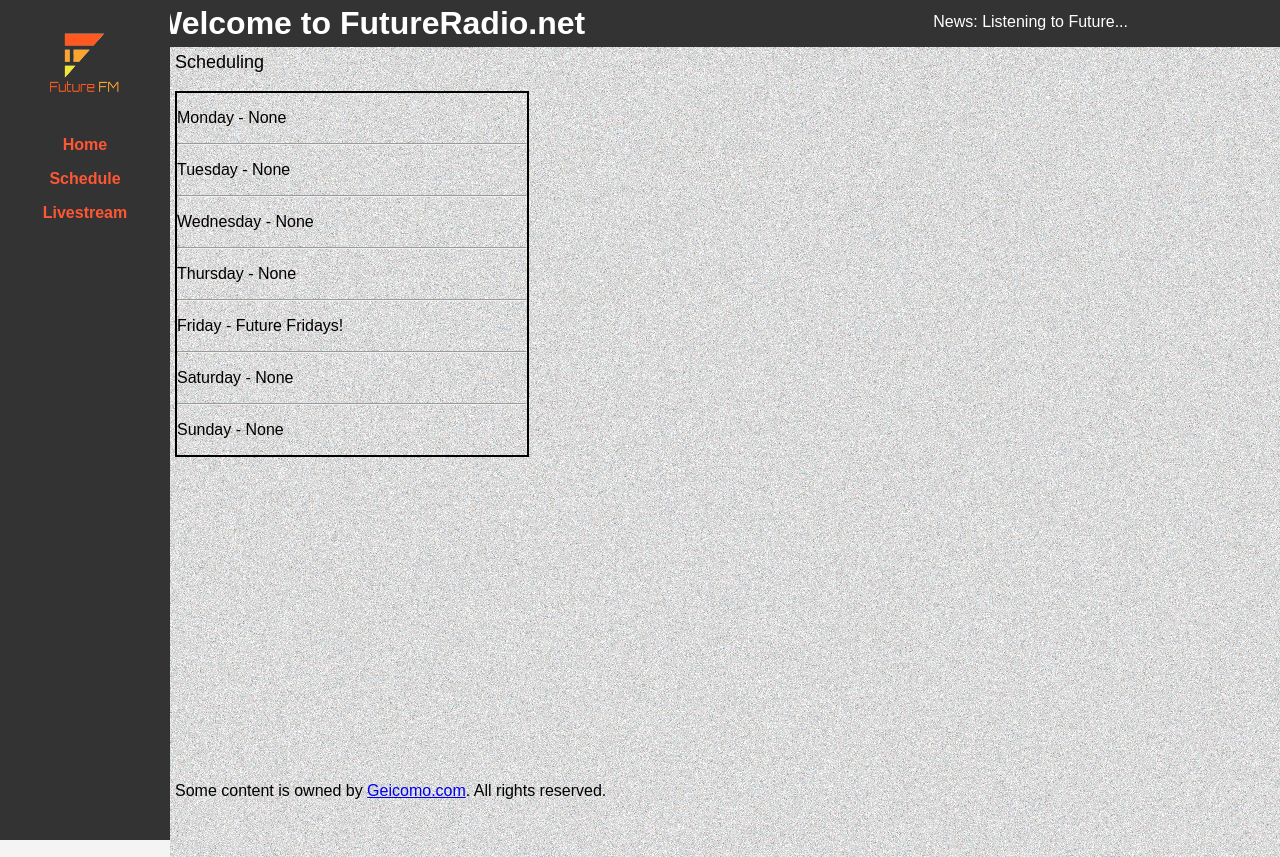
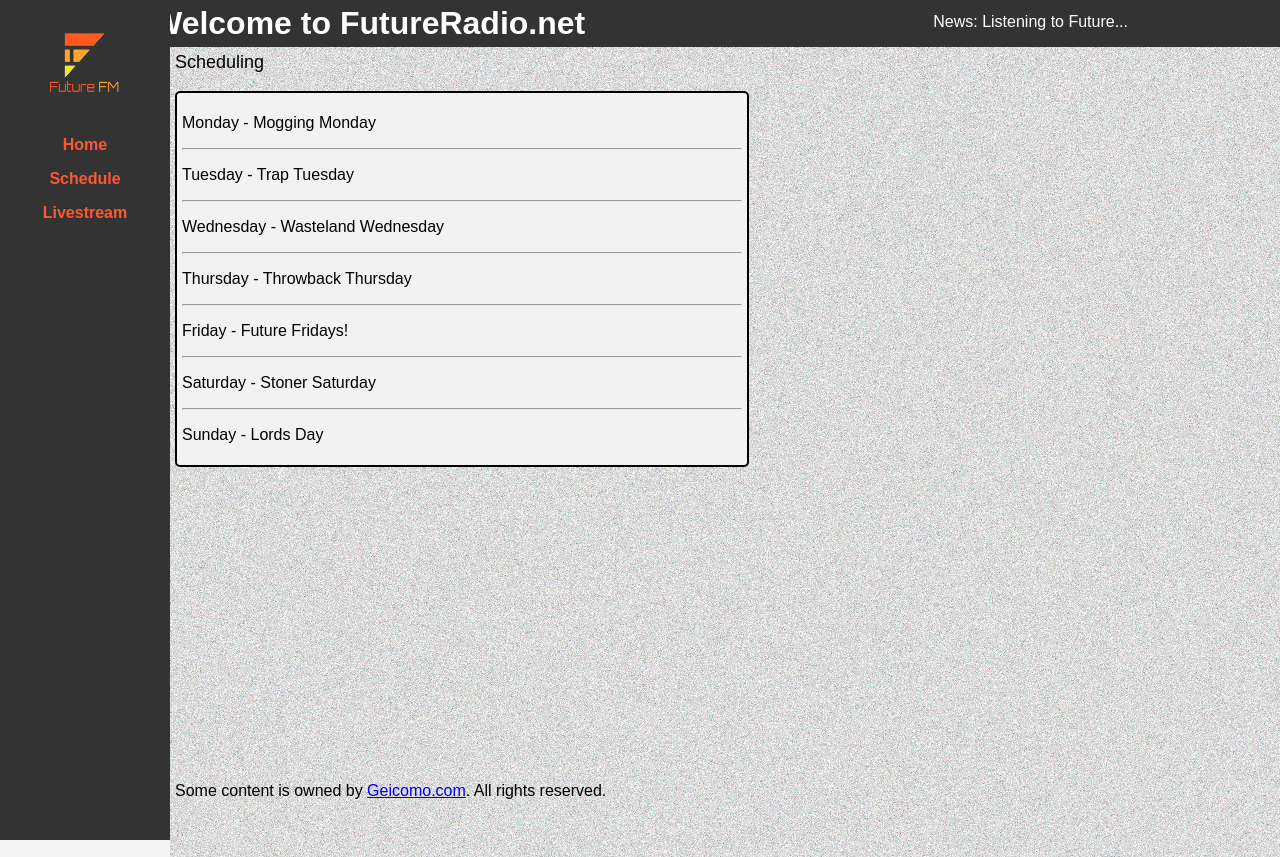
Before and after one commit to Geicomo/FutureFM, a PHP site: page /schedule.php in a window 1280 px wide. Run offline with PHP 8.4, Linux system fonts and the light colour scheme.

Commit message:
Css improvments

```diff
--- a/blog/blogs.txt
+++ b/blog/blogs.txt
@@ -1,3 +1,7 @@
+Introducing New Music
+23rd of January, 2024, 5:28pm
+Called up my boy trey and said. Spit yo shit trey. And fool set up a new playlist with 81 tracks of non stop chillium.
+
 Future FM Hits 60 billion world wide listeners
 22nd of January, 2024, 2:08pm
 A recent review of our statistics department has lead to the shocking discovery that 60 billion users have made accounts! this statistically makes Future FM the most popular media ever.
--- a/schedule.php
+++ b/schedule.php
@@ -15,20 +15,20 @@
 <body>
 <a style="font-size:18px">Scheduling</a><br>
 <br>
-<div class="schedule">
-<p>Monday - None</p>
+<div id="info">
+<p>Monday - Mogging Monday</p>
 <hr>
-<p>Tuesday - None</p>
+<p>Tuesday - Trap Tuesday</p>
 <hr>
-<p>Wednesday - None</p>
+<p>Wednesday - Wasteland Wednesday</p>
 <hr>
-<p>Thursday - None</p>
+<p>Thursday - Throwback Thursday</p>
 <hr>
 <p>Friday - <a>Future Fridays!</a></p>
 <hr>
-<p>Saturday - None</p>
+<p>Saturday - Stoner Saturday</p>
 <hr>
-<p>Sunday - None</p>
+<p>Sunday - Lords Day</p>
 </div>
 
 <?php include( 'templates/bottominfo.php' ); ?>
--- a/templates/header.php
+++ b/templates/header.php
@@ -8,9 +8,13 @@
         {
         case 1:
                 echo '<img width="135" height="60" src="http://futureradio.net/images/futureratheon.png"></img>';
-                break;
+		break;
+	case 2:
+                echo '<img width="65" height="85" src="http://futureradio.net/images/futuredebian.png"></img>';
+		break;
         default:
-                echo '<img id="logo" src="http://futureradio.net/images/radiofuture.png"></img>';
+		echo '<img id="logo" src="http://futureradio.net/images/radiofuture.png"></img>';
+		break;
         }
 ?>
 	<p><a href="http://futureradio.net/index.php">Home</a></p>
```
Also changed, not shown: images/futuredebian.png (added), 1 other file.
